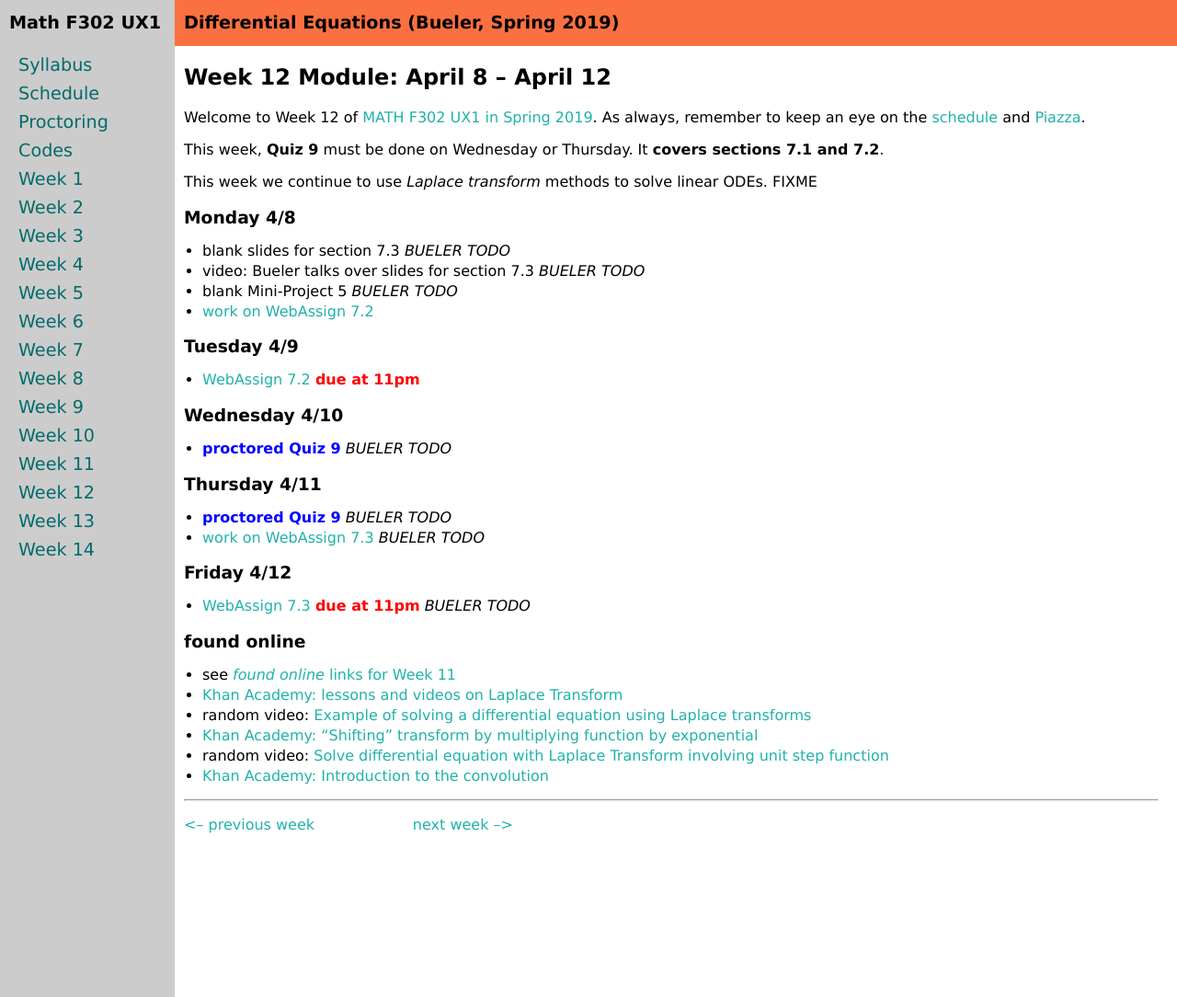
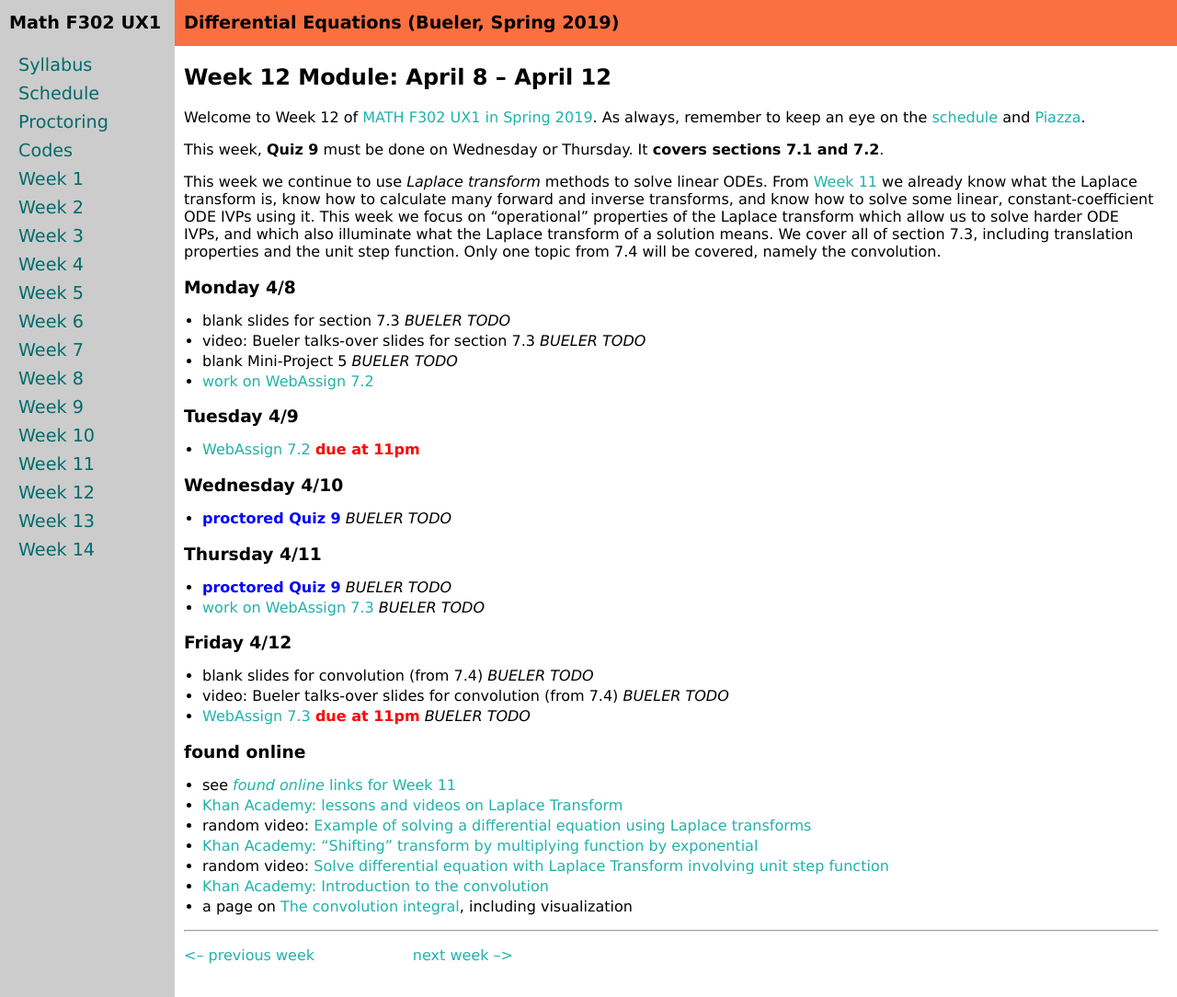
Before and after one commit to bueler/math302, a Jekyll site: the page built from week12.md, in a window 1280 px wide and 1084 px high. Shown: the whole window at 92% size. Built offline with Jekyll 4.4.1, drawn with Linux system fonts in a browser that asks for light colours.

Commit message:
planning for week 12

```diff
--- a/week12.md
+++ b/week12.md
@@ -9,11 +9,11 @@ Welcome to Week 12 of [MATH F302 UX1 in Spring 2019](index.html).  As always, re
 
 This week, **Quiz 9** must be done on Wednesday or Thursday.  It **covers sections 7.1 and 7.2**.
 
-This week we continue to use _Laplace transform_ methods to solve linear ODEs.  FIXME
+This week we continue to use _Laplace transform_ methods to solve linear ODEs.  From [Week 11](week11) we already know what the Laplace transform is, know how to calculate many forward and inverse transforms, and know how to solve some linear, constant-coefficient ODE IVPs using it.  This week we focus on "operational" properties of the Laplace transform which allow us to solve harder ODE IVPs, and which also illuminate what the Laplace transform of a solution means.  We cover all of section 7.3, including translation properties and the unit step function.  Only one topic from 7.4 will be covered, namely the convolution.
 
 ### Monday 4/8
 * blank slides for section 7.3 _BUELER TODO_
-* video: Bueler talks over slides for section 7.3 _BUELER TODO_
+* video: Bueler talks-over slides for section 7.3 _BUELER TODO_
 * blank Mini-Project 5 _BUELER TODO_
 * [work on WebAssign 7.2](https://www.webassign.net/)
 
@@ -28,6 +28,8 @@ This week we continue to use _Laplace transform_ methods to solve linear ODEs.
 * [work on WebAssign 7.3](https://www.webassign.net/) _BUELER TODO_
 
 ### Friday 4/12
+* blank slides for convolution (from 7.4) _BUELER TODO_
+* video: Bueler talks-over slides for convolution (from 7.4) _BUELER TODO_
 * [WebAssign 7.3](https://www.webassign.net/) <span style="color:red">**due at 11pm**</span> _BUELER TODO_
 
 ### found online
@@ -37,6 +39,7 @@ This week we continue to use _Laplace transform_ methods to solve linear ODEs.
 * [Khan Academy: "Shifting" transform by multiplying function by exponential](https://www.khanacademy.org/math/differential-equations/laplace-transform/properties-of-laplace-transform/v/more-laplace-transform-tools)
 * random video: [Solve differential equation with Laplace Transform involving unit step function](https://www.youtube.com/watch?v=LyUDZ-GYa8U)
 * [Khan Academy: Introduction to the convolution](https://www.khanacademy.org/math/differential-equations/laplace-transform/convolution-integral/v/introduction-to-the-convolution)
+* a page on [The convolution integral](https://lpsa.swarthmore.edu/Convolution/Convolution.html#Visualizing_the_Convolution_Integral_), including visualization
 
 <hr>
 <a align="left" href="week11">\<-- previous week</a>  &nbsp; &nbsp; &nbsp; &nbsp; &nbsp; &nbsp; &nbsp; &nbsp; &nbsp; &nbsp; <a align="right" href="week13">next week --\></a>
```
